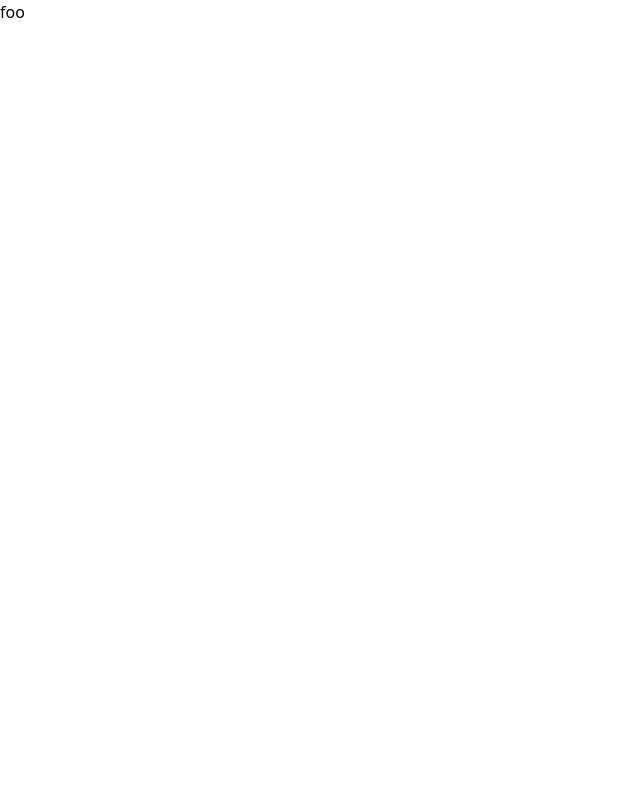
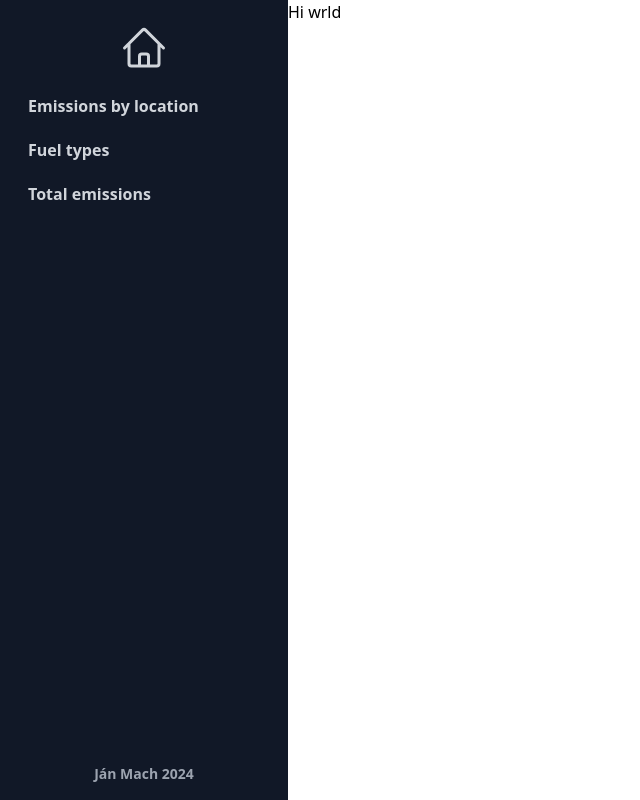
Before and after one commit to JMoss8/moogli-test, a React (Vite) app: page / in a window 1280 px wide. Shown: the whole page, without its empty margins (0-640 px from the left). Built offline with nearby package versions, Linux system fonts and the light colour scheme.

Commit message:
routing & Layout

```diff
--- a/package.json
+++ b/package.json
@@ -10,8 +10,11 @@
     "preview": "vite preview"
   },
   "dependencies": {
+    "@heroicons/react": "^2.1.5",
     "react": "^18.3.1",
-    "react-dom": "^18.3.1"
+    "react-dom": "^18.3.1",
+    "react-router-dom": "^6.26.1",
+    "tailwind-merge": "^2.5.2"
   },
   "devDependencies": {
     "@eslint/js": "^9.9.0",
--- a/src/App.tsx
+++ /dev/null
@@ -1,11 +0,0 @@
-import "./App.css"
-
-function App() {
-  return (
-    <>
-      foo
-    </>
-  )
-}
-
-export default App
--- /dev/null
+++ b/src/Layout.tsx
@@ -0,0 +1,61 @@
+import {Link, Outlet, useLocation} from "react-router-dom"
+import {twMerge} from "tailwind-merge"
+import {HomeIcon} from "@heroicons/react/24/outline"
+import paths from "./paths.ts"
+
+const links = [{
+  to: paths.emissionsByLocation,
+  label: "Emissions by location",
+}, {
+  to: paths.fuelTypes,
+  label: "Fuel types",
+}, {
+  to: paths.totalEmissions,
+  label: "Total emissions",
+}]
+
+const Layout = () => {
+  const {pathname} = useLocation()
+  return (
+    <>
+      <aside className={"w-72 flex flex-col grow h-full fixed bg-gray-900 "}>
+        <nav className={"flex flex-col gap-2 p-4"}>
+          <Link
+            to={"/"}
+            title={"Company logo"}
+            className={"hover:text-white text-gray-300 p-2 hover:bg-gray-800 w-16 m-auto rounded-xl transition-colors"}
+          >
+            <HomeIcon />
+          </Link>
+
+          {links.map(link => {
+            const isCurrent = pathname === "/" + link.to
+            return (
+              <Link
+                key={link.to}
+                to={link.to}
+                className={twMerge(
+                  "text-gray-300 hover:bg-gray-800 hover:text-white flex gap-x-6 rounded-lg px-3 py-1.5 font-semibold leading-6 transition-colors",
+                  isCurrent && "text-gray-400 pointer-events-none bg-gray-950",
+                )}
+              >
+                {link.label}
+              </Link>
+            )
+          })}
+        </nav>
+
+        <footer className={"mt-auto"}>
+          <p className={"text-gray-400 text-center my-4 text-sm font-semibold"}>Ján Mach 2024</p>
+        </footer>
+      </aside>
+
+      <section className={"pl-72"}>
+        <Outlet />
+      </section>
+    </>
+  )
+}
+
+
+export default Layout
--- a/src/main.tsx
+++ b/src/main.tsx
@@ -1,10 +1,11 @@
 import {StrictMode} from "react"
 import {createRoot} from "react-dom/client"
-import App from "./App.tsx"
+import {RouterProvider} from "react-router-dom"
+import router from "./router.tsx"
 import "./index.css"
 
 createRoot(document.getElementById("root")!).render(
   <StrictMode>
-    <App />
-  </StrictMode>
+    <RouterProvider router={router} />
+  </StrictMode>,
 )
--- /dev/null
+++ b/src/paths.ts
@@ -0,0 +1,14 @@
+const validPaths = [
+  "emissionsByLocation",
+  "totalEmissions",
+  "fuelTypes",
+] as const
+
+const snakeCase = (str: string) => str.replace(/([A-Z])/g, "-$&").toLowerCase()
+
+const paths = validPaths.reduce((acc, path) => {
+  acc[path] = snakeCase(path)
+  return acc
+}, {} as Record<typeof validPaths[number], string>)
+
+export default paths
--- /dev/null
+++ b/src/router.tsx
@@ -0,0 +1,24 @@
+import {createBrowserRouter} from "react-router-dom"
+import Layout from "./Layout.tsx"
+import paths from "./paths.ts"
+import Home from "./routes"
+
+const router = createBrowserRouter([{
+  path: "/",
+  element: <Layout />,
+  children: [{
+    index: true,
+    element: <Home />,
+  }, {
+    path: paths.emissionsByLocation,
+    element: <h1>emissionsByLocation</h1>,
+  }, {
+    path: paths.totalEmissions,
+    element: <h1>totalEmissions</h1>,
+  }, {
+    path: paths.fuelTypes,
+    element: <h1>fuelTypes</h1>,
+  }],
+}])
+
+export default router
--- /dev/null
+++ b/src/routes/index.tsx
@@ -0,0 +1,5 @@
+const Home = () => {
+  return <h1>Hi wrld</h1>
+}
+
+export default Home
```
Also changed, not shown: 1 other file (tests, documents, lock files or other folders).
